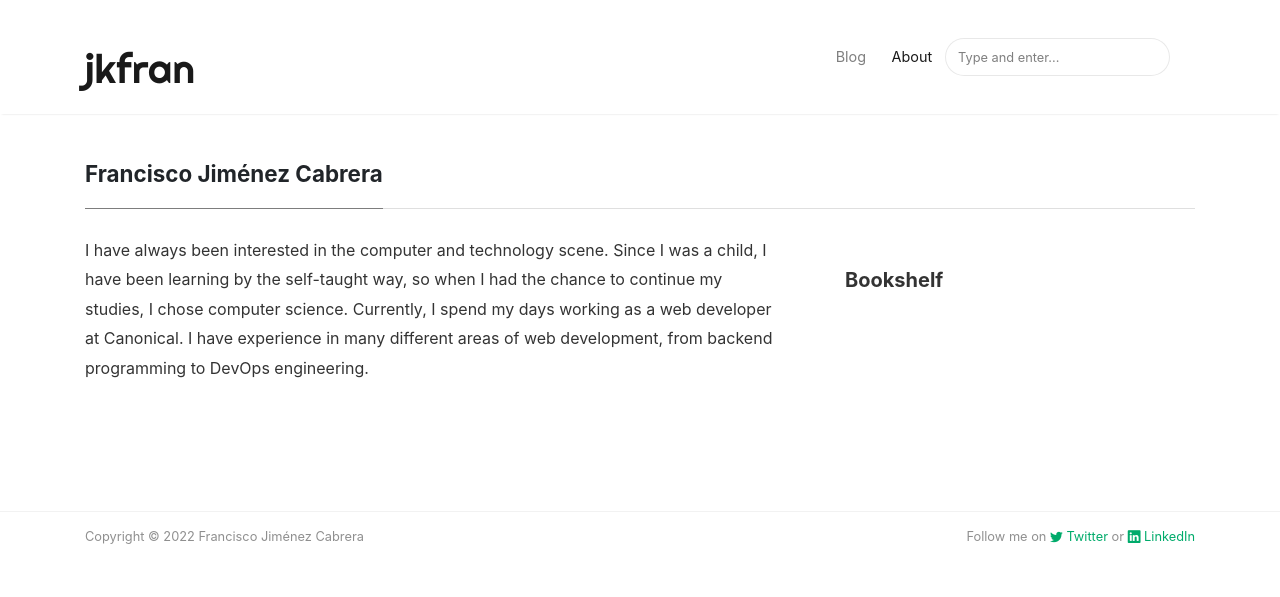
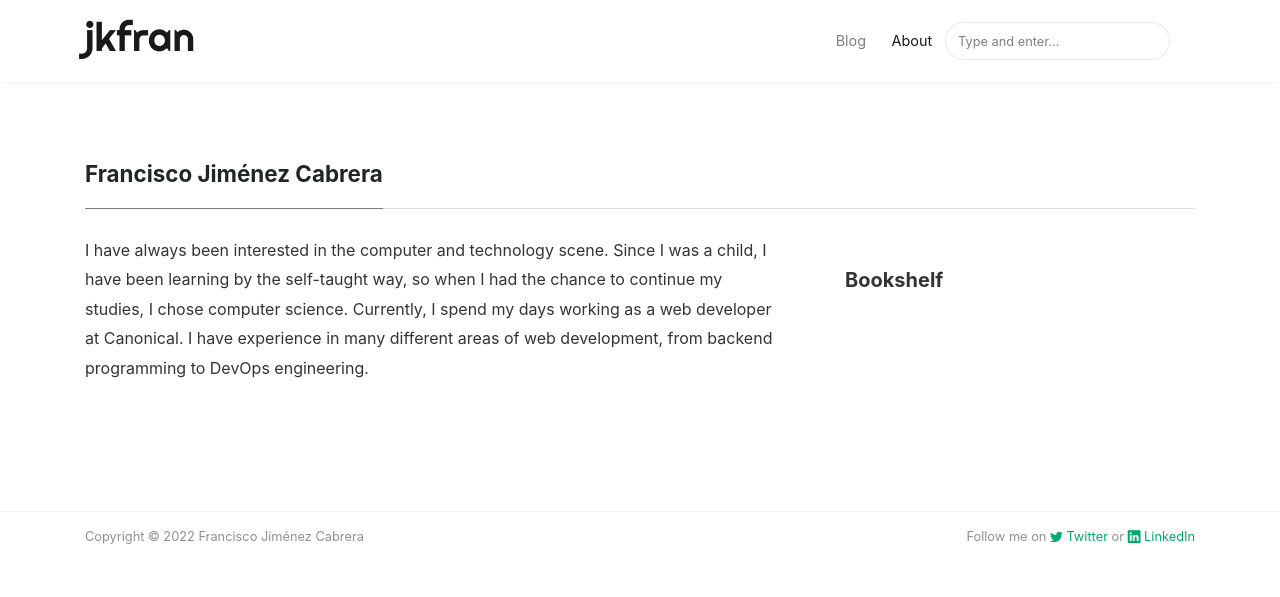
Before and after one commit to jkfran/jkfran.com, a Jekyll site: the page built from _pages/about.md, in a window 1280 px wide. Shown: the top 597 px of the page. Built offline with Jekyll 4.4.1, drawn with Linux system fonts in a browser that asks for light colours; nearby versions of some CDN libraries; grey boxes are pictures that could not be loaded.

Commit message:
Update main.scss

```diff
--- a/assets/css/main.scss
+++ b/assets/css/main.scss
@@ -14,6 +14,6 @@
     "starsnonscss"
 ;
 
-h1, h2, h3, h4, h5, h6 {
+main-content > h1, h2, h3, h4, h5, h6 {
     margin-top: 2rem;
 }
```
